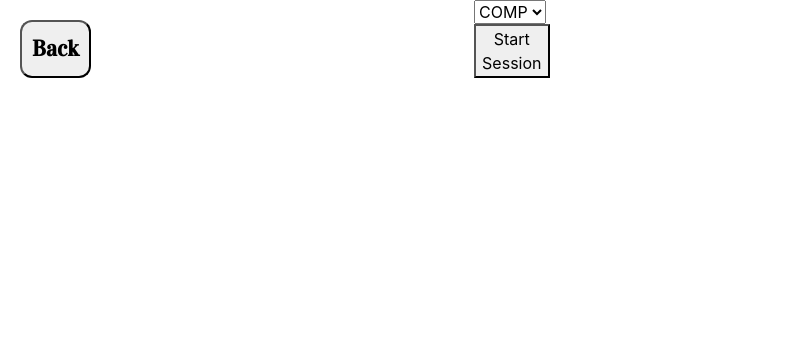
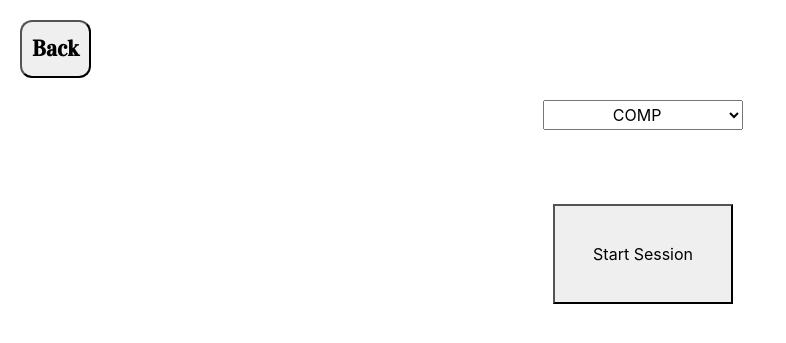
Before and after one commit to samhollenbach/BullpenTrackerServer, a Flask app: template BullpenTrackerServer/website/templates/data_entry.html in a window 1280 px wide. Shown: the part 60-403 px from the top of the page, without its empty margins (0-786 px from the left). Run offline with Flask 2, Linux system fonts and the light colour scheme; the template is opened without the code that fills it, so the values that code supplies are empty; some libraries are stand-ins or nearby versions; some web fonts are replaced.

Commit message:
DE style

```diff
--- a/BullpenTrackerServer/website/static/css/style.css
+++ b/BullpenTrackerServer/website/static/css/style.css
@@ -235,6 +235,20 @@ canvas {
     margin-left: 40px;
     font-size: 20px;
 }
+#start-session{
+    margin-top: 100px;
+}
+
+#start-session > select{
+    text-align: center;
+    width: 200px;
+    height: 30px;
+}
+#start-session > button{
+    margin-top: 50px;
+    width: 180px;
+    height: 100px;
+}
 
 
 .loader {
--- a/BullpenTrackerServer/website/static/js/dataentry.js
+++ b/BullpenTrackerServer/website/static/js/dataentry.js
@@ -211,7 +211,7 @@ $(document).ready(function() {
         else{
             var strike = "Y";
         }
-        var url = "/api/pitcher/bullpen/" + b_token;
+
         var data = {
             hard_contact: hard_contact,
             ball_strike: strike,
@@ -230,9 +230,11 @@ $(document).ready(function() {
             velocity: vel,
 
         },function(data, status) {
-                }
-        );
-        };
+            $("#input-status").text("Pitch Added: " + pitch_type + " / " + strike + " / " + vel + "mph");
+
+        });
+
+    };
 
 
 });
--- a/BullpenTrackerServer/website/templates/data_entry.html
+++ b/BullpenTrackerServer/website/templates/data_entry.html
@@ -25,10 +25,10 @@
 
     <div class="container">
 
-        <div class="row">
+        <div class="row" style="text-align: center">
 
 
-            <div id="start-session" class="col-md-1 offset-md-4">
+            <div id="start-session" class="col-md-4 offset-md-4">
 
                 <select id="pentype">
                     <option value="COMP">COMP</option>
@@ -36,6 +36,7 @@
                     <option value="NORM">NORM</option>
                     <option value="GAME">GAME</option>
                 </select>
+                <br><br>
 
 
                 <button id="start">Start Session</button>
@@ -46,13 +47,12 @@
             <div id="session-input" style="display: none;" class="col-md-8a offset-md-2">
 
 
-
                 <form action="" class="data_entry_form" name="form" id="form" onsubmit="return false">
                     <div>
                         <img class="coords" src="http://cdn0.vox-cdn.com/assets/4384443/Inning_1.png" height="400" width="400" id="strikezone">
                         <!--<img class="coords" src="strikezone.png">-->
                     </div>
-                    <input type="checkbox" id="hard_contact">Hard Contact <br>
+                    <input type="checkbox" id="hard_contact">Hard Contact <br> <br>
                     <select id="pitch_type">
                         <option value="F">Fastball</option>
                         <option value="B">Breaking Ball</option>
@@ -60,14 +60,20 @@
                         <option value="C">Cutter</option>
                         <option value="S">Slider</option>
                         <option value="2">2-Seam Fastball</option>
-                </select>
-                    <input type="text" id="vel">Velocity <br>
+                    </select>
 
-                    <button id="submitbutton">Submit</button>
+                    <input type="text" id="vel">Velocity <br><br>
+
+                    <button id="submitbutton">Submit</button><br><br>
                 </form>
                 <div>
-                    <button id="exit">End Session</button>
+                    <button id="exit" style="display: none;">End Session</button>
                 </div>
+
+                <div id="input-status">
+                    Enter pitch data and click submit to start tracking pitches
+                </div>
+
 
             </div>
 
```
Also changed, not shown: BullpenTrackerServer/__init__.py (+10 -0 lines), README.md.
